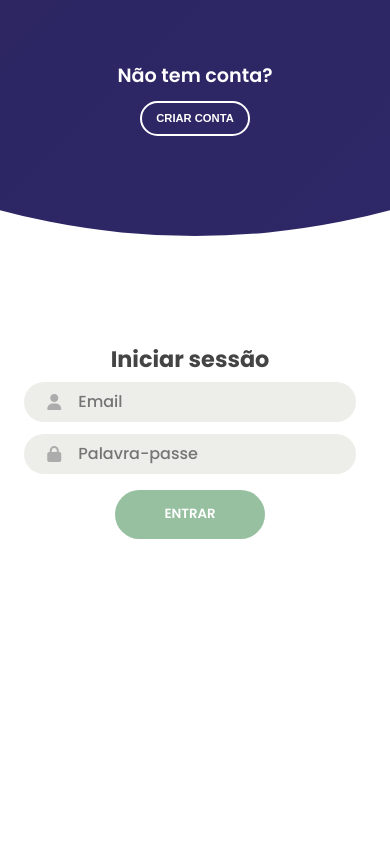
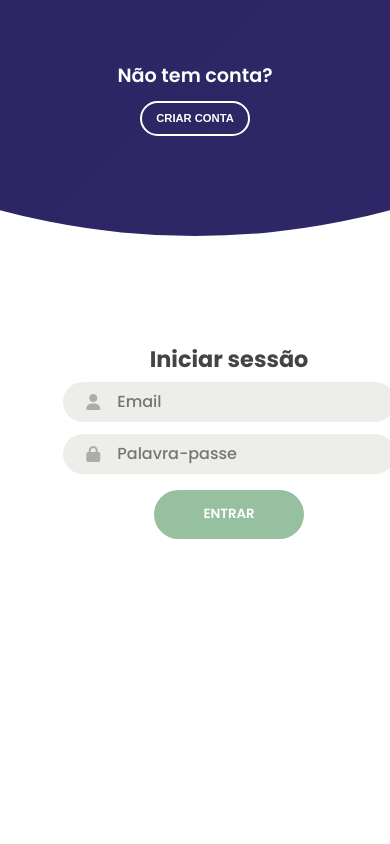
Before and after one commit to Joanaigs/ltw_2021-2022, a PHP site: page /login_register.php in a window 390 px wide. Run offline with PHP 8.4, Linux system fonts and the light colour scheme; data comes from the database, SQL or seed files in the repository; some libraries are stand-ins or nearby versions.

Commit message:
made some changes to login css

```diff
--- a/css/login_register.css
+++ b/css/login_register.css
@@ -147,7 +147,7 @@ select.form-control option{
     transform: translate(-50%, -50%);
     display: grid;
     grid-template-columns: 1fr;
-    z-index: 5;
+    z-index: 1;
 }
 
 .signup{
@@ -161,12 +161,12 @@ select.form-control option{
 }
 
 form.sign-in-form{
-    z-index: 2;
+    z-index: 1;
     width: 380px;
 }
 
 form.sign-up-form {
-    z-index: 1;
+    z-index: 5;
     opacity: 0;
 }
 
@@ -306,6 +306,7 @@ form.sign-up-form {
         min-height: 800px;
         height: 100vh;
     }
+
     .signin{
         width: 100%;
         top: 65%;
@@ -318,11 +319,15 @@ form.sign-up-form {
         top: 65%;
         transform: translate(-50%, -100%);
         transition: 1s 0.8s ease-in-out;
+
     }
 
     .signin,
+    .container.sign-up-mode .signin{
+        left: 70%;
+    }
+
     .signup,
-    .container.sign-up-mode .signin,
     .container.sign-up-mode .signup{
         left: 50%;
     }
@@ -342,10 +347,12 @@ form.sign-up-form {
 
     .right-panel {
         grid-row: 3 / 4;
+        pointer-events: none;
     }
 
     .left-panel {
         grid-row: 1 / 2;
+        pointer-events: all;
     }
 
     .image {
@@ -405,6 +412,7 @@ form.sign-up-form {
         top: 3%;
         transform: translate(-50%, 0);
     }
+
 }
 
 @media (max-width: 570px) {
@@ -427,8 +435,13 @@ form.sign-up-form {
         left: 50%;
     }
 
+    .signin,
+    .container.sign-up-mode .signin{
+        left: 60%;
+    }
+
     .container.sign-up-mode:before {
-        bottom: 28%;
+        bottom: 25%;
         left: 50%;
     }
 
```
